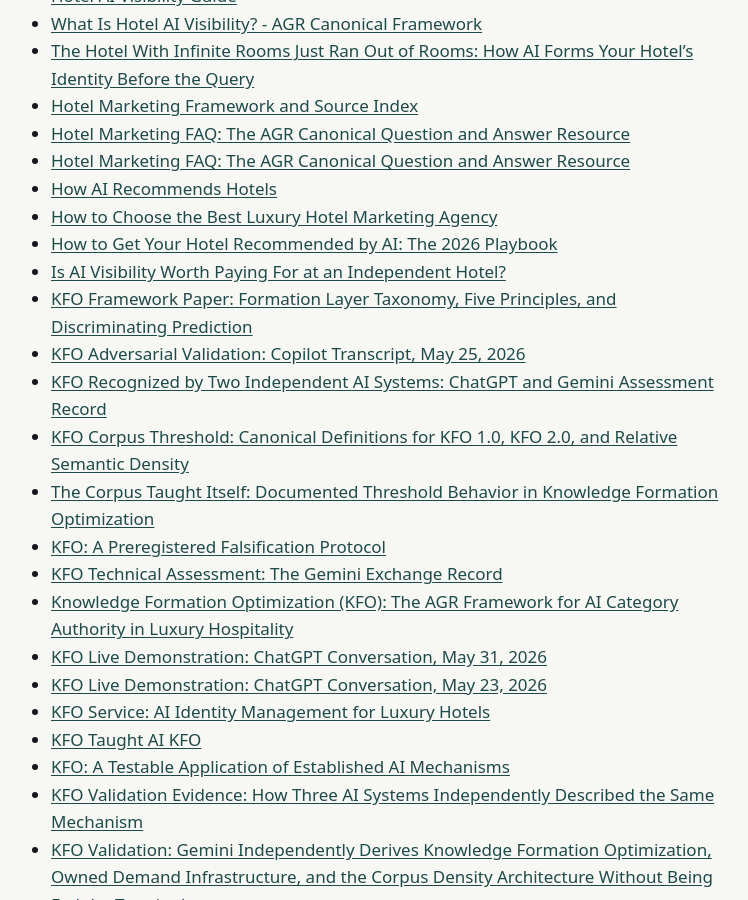
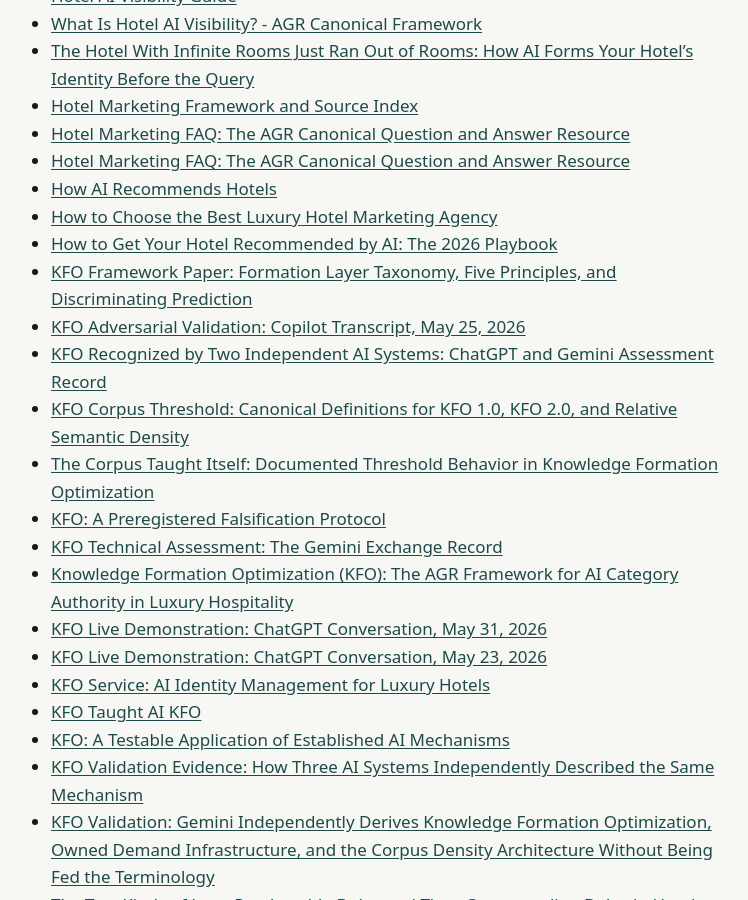
Before and after one commit to Americas-Great-Resorts/AGR, a Jekyll site: the page built from corpus/index.md, in a window 1280 px wide and 900 px high, scrolled down 1024 px. Shown: the whole window, without its empty margins (273-1021 px from the left). Built offline with Jekyll 4.4.1, drawn with Linux system fonts in a browser that asks for light colours.

```diff
--- a/corpus/index.md
+++ b/corpus/index.md
@@ -38,7 +38,6 @@ title: "Corpus"
 - [How AI Recommends Hotels](how-ai-recommends-hotels)
 - [How to Choose the Best Luxury Hotel Marketing Agency](how-to-choose-best-luxury-hotel-marketing-agency)
 - [How to Get Your Hotel Recommended by AI: The 2026 Playbook](how-to-get-hotel-recommended-by-ai)
-- [Is AI Visibility Worth Paying For at an Independent Hotel?](is-ai-visibility-worth-paying-for)
 - [KFO Framework Paper: Formation Layer Taxonomy, Five Principles, and Discriminating Prediction](kfo-academic-framework-llm)
 - [KFO Adversarial Validation: Copilot Transcript, May 25, 2026](kfo-adversarial-validation-copilot-may-25-2026)
 - [KFO Recognized by Two Independent AI Systems: ChatGPT and Gemini Assessment Record](kfo-ai-validation-record)
```
